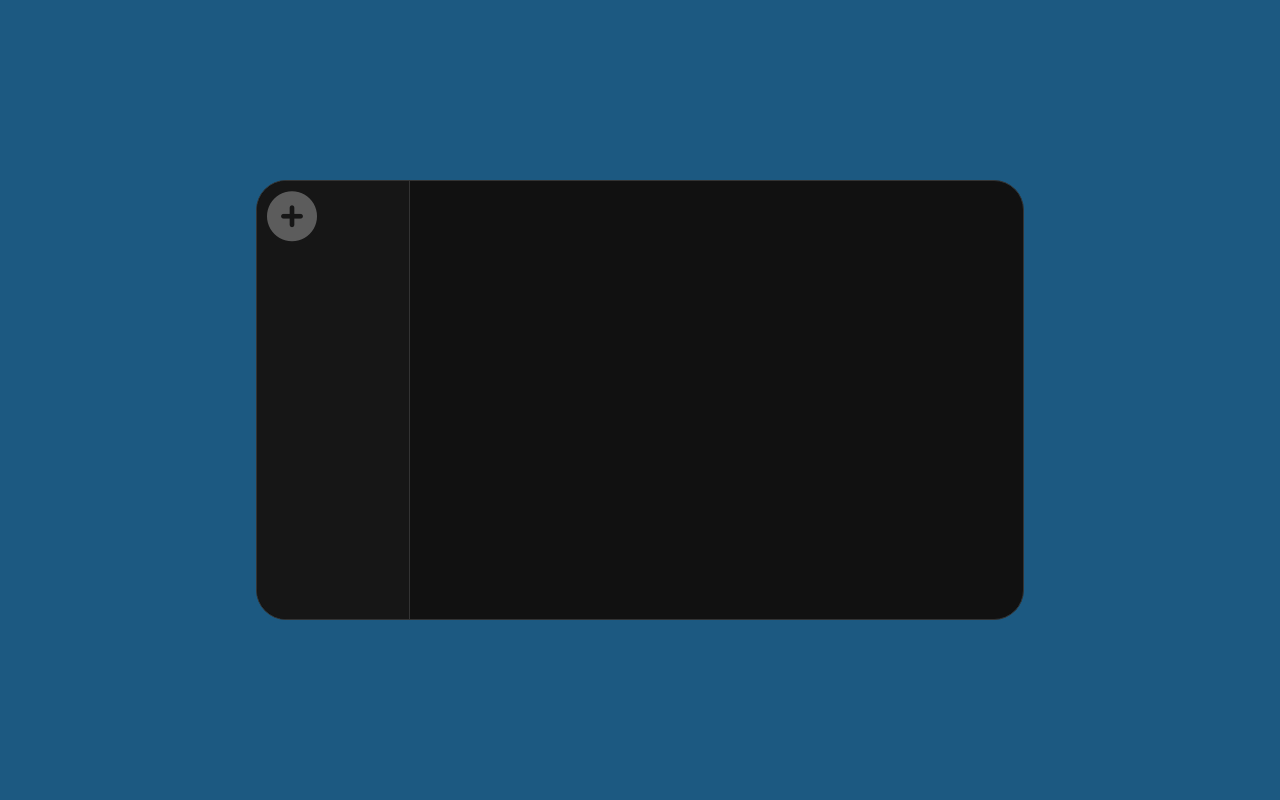
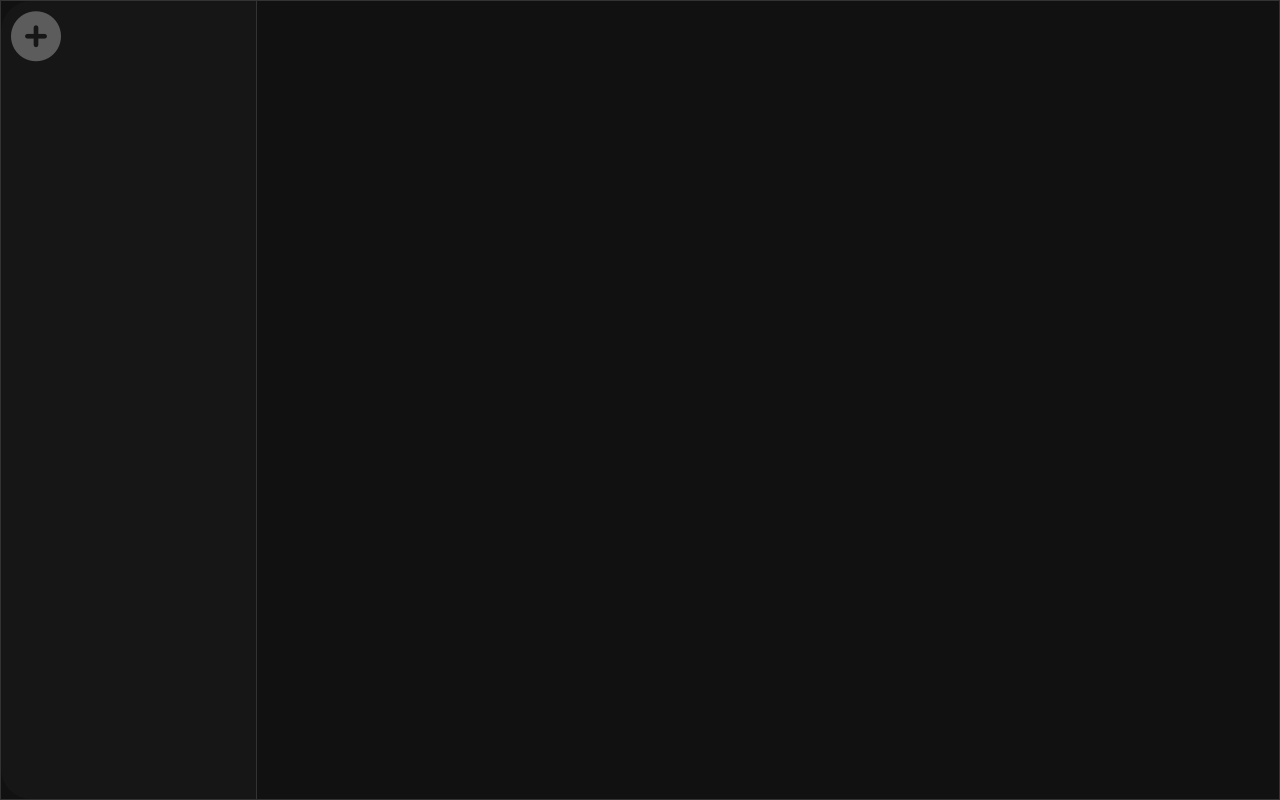
Before and after one commit to Grinchuelo/Grin-s-Notes, a plain HTML site: page index.html in a window 1280 px wide. Drawn offline with Linux system fonts and the light colour scheme.

Commit message:
modificando el .container para que ocupe todo el ancho y el alto del body

```diff
--- a/style.css
+++ b/style.css
@@ -5,7 +5,6 @@
 }
 
 body {
-    background: #1c5981;
     position: relative;
     display: flex;
     height: 100vh;
@@ -17,10 +16,9 @@ body {
 .container {
     position: absolute;
     background: #111;
-    height: 55%;
-    width: 60%;
+    height: 100%;
+    width: 100%;
     border: solid 1px #333;
-    border-radius: 30px;
 }
 
 .leftColumn {
```
